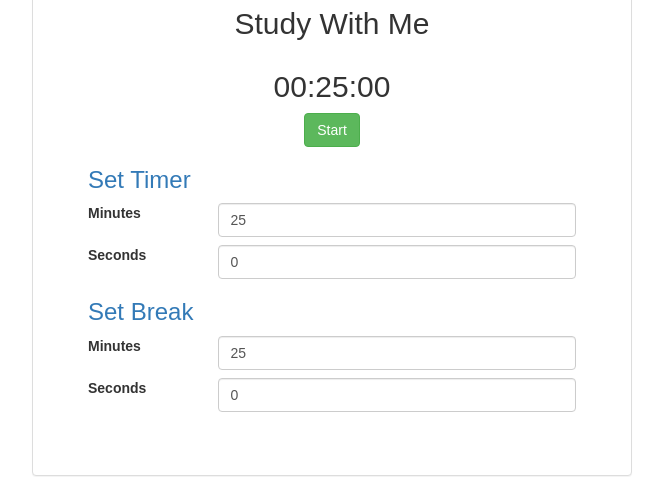
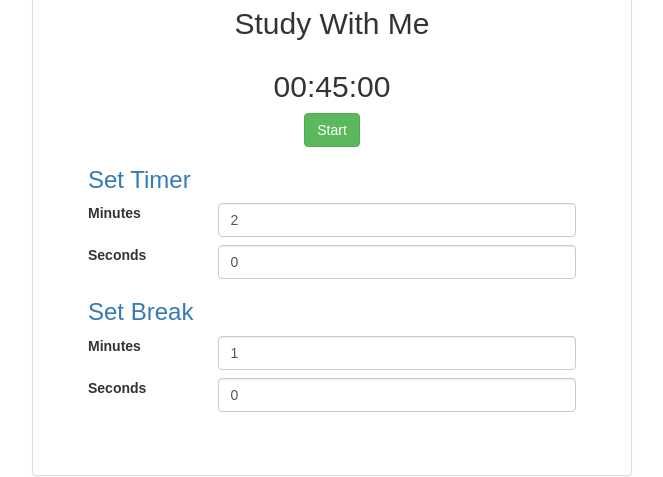
Before and after one commit to jonnyk20/swm-old, a React (Create React App) app: page / in a window 1280 px wide. Shown: the part 169-646 px from the top of the page, without its empty margins (308-971 px from the left). Built offline with nearby package versions, Linux system fonts and the light colour scheme.

Commit message:
break works

```diff
--- a/src/Timer/components/Timer.jsx
+++ b/src/Timer/components/Timer.jsx
@@ -11,12 +11,14 @@ class Timer extends Component {
     super();
 
     this.state = {
-      currentTime: moment.duration(25, 'minutes'),
-      studyTime: moment.duration(25, 'minutes'),
+      currentTime: moment.duration(45, 'minutes'),
+      studyTime: moment.duration(2, 'minutes'), // change to 45
+      breakTime: moment.duration(1, 'minutes'), // change to 0
       timerState: timerStates.NOT_SET,
       timer: null,
     };
     this.setStudyTime = this.setStudyTime.bind(this);
+    this.setBreakTime = this.setBreakTime.bind(this);
     this.startTimer = this.startTimer.bind(this);
     this.reduceTimer = this.reduceTimer.bind(this);
     this.stopTimer = this.stopTimer.bind(this);
@@ -26,6 +28,12 @@ class Timer extends Component {
     this.setState({
       studyTime: newStudyTime,
       currentTime: newStudyTime,
+    });
+  }
+
+  setBreakTime(newBreakTime){
+    this.setState({
+      breakTime: newBreakTime
     });
   }
 
@@ -65,14 +73,17 @@ class Timer extends Component {
   }
 
   completeTimer() {
-    if (this.state.timer) {
-      clearInterval(this.state.timer)
+    if (this.state.timerState === timerStates.RUNNING) {
+      this.setState({
+      timerState: timerStates.BREAK,
+      currentTime: moment.duration(this.state.breakTime)
+      })
+    } else {
+      this.setState({
+      timerState: timerStates.RUNNING,
+      currentTime: moment.duration(this.state.studyTime)
+      });
     }
-
-    this.setState({
-      timerState: timerStates.COMPLETE,
-      timer: null,
-    });
   }
 
   render()
@@ -95,6 +106,8 @@ class Timer extends Component {
           (<TimerConfig
               studyTime={this.state.studyTime}
               setStudyTime={this.setStudyTime}
+              breakTime={this.state.breakTime}
+              setBreakTime={this.setBreakTime}
             />)
         }
       </div>
--- a/src/TimerButton/components/TimerButton.jsx
+++ b/src/TimerButton/components/TimerButton.jsx
@@ -4,7 +4,6 @@ import * as timerStates from '../../timerStates';
 class TimerButton extends Component {
   constructor() {
     super();
-
     this.getButton = this.getButton.bind(this);
   }
 
--- a/src/TimerConfig/components/TimerConfig.jsx
+++ b/src/TimerConfig/components/TimerConfig.jsx
@@ -1,10 +1,8 @@
 import React, {Component} from 'react';
-
 
 class TimerConfig extends Component {
   constructor(){
     super();
-
     this.handleChange = this.handleChange.bind(this);
   }
   handleChange(ev){
@@ -12,6 +10,12 @@ class TimerConfig extends Component {
     if (ev.target.id === 'study-minutes') newStudyTime.subtract(newStudyTime.get('minutes'), 'minutes').add(parseInt(ev.target.value, 10), 'minutes');
     if (ev.target.id === 'study-seconds') newStudyTime.subtract(newStudyTime.get('seconds'), 'seconds').add(parseInt(ev.target.value, 10), 'seconds');
     this.props.setStudyTime(newStudyTime);
+
+    const newBreakTime = this.props.breakTime;
+    if (ev.target.id === 'break-minutes') newBreakTime.subtract(newBreakTime.get('minutes'), 'minutes').add(parseInt(ev.target.value, 10), 'minutes');
+    if (ev.target.id === 'break-seconds') newBreakTime.subtract(newBreakTime.get('seconds'), 'seconds').add(parseInt(ev.target.value, 10), 'seconds');
+    this.props.setBreakTime(newBreakTime);
+
   }
 
   render() {
@@ -63,10 +67,10 @@ class TimerConfig extends Component {
             </div>
             <div className='col-sm-9'>
               <input
-                id='minutes'
+                id='break-minutes'
                 className='form-control'
                 type='number'
-                defaultValue={this.props.studyTime.get('minutes')}
+                defaultValue={this.props.breakTime.get('minutes')}
                 onChange={this.handleChange}
               />
             </div>
@@ -80,10 +84,10 @@ class TimerConfig extends Component {
             </div>
             <div className='col-sm-9'>
               <input
-                id='seconds'
+                id='break-seconds'
                 className='form-control'
                 type='number'
-                defaultValue={this.props.studyTime.get('seconds')}
+                defaultValue={this.props.breakTime.get('seconds')}
                 onChange={this.handleChange}
               />
             </div>
--- a/src/TimerDisplay/components/TimerDisplay.jsx
+++ b/src/TimerDisplay/components/TimerDisplay.jsx
@@ -11,8 +11,12 @@ const TimerDisplay = (props) => (
   <div>
     <div className='row center-block'>
       {
-        (props.timerState === timerStates.COMPLETE)
-        && <h2 className='text-success'> Well Done! </h2>
+        (props.timerState === timerStates.BREAK)
+        && <h2 className='text-success'> Time for a Break! </h2>
+      }
+      {
+        (props.timerState === timerStates.RUNNING)
+        && <h2 className='text-primary'> Time to Study! </h2>
       }
       </div>
 
```
